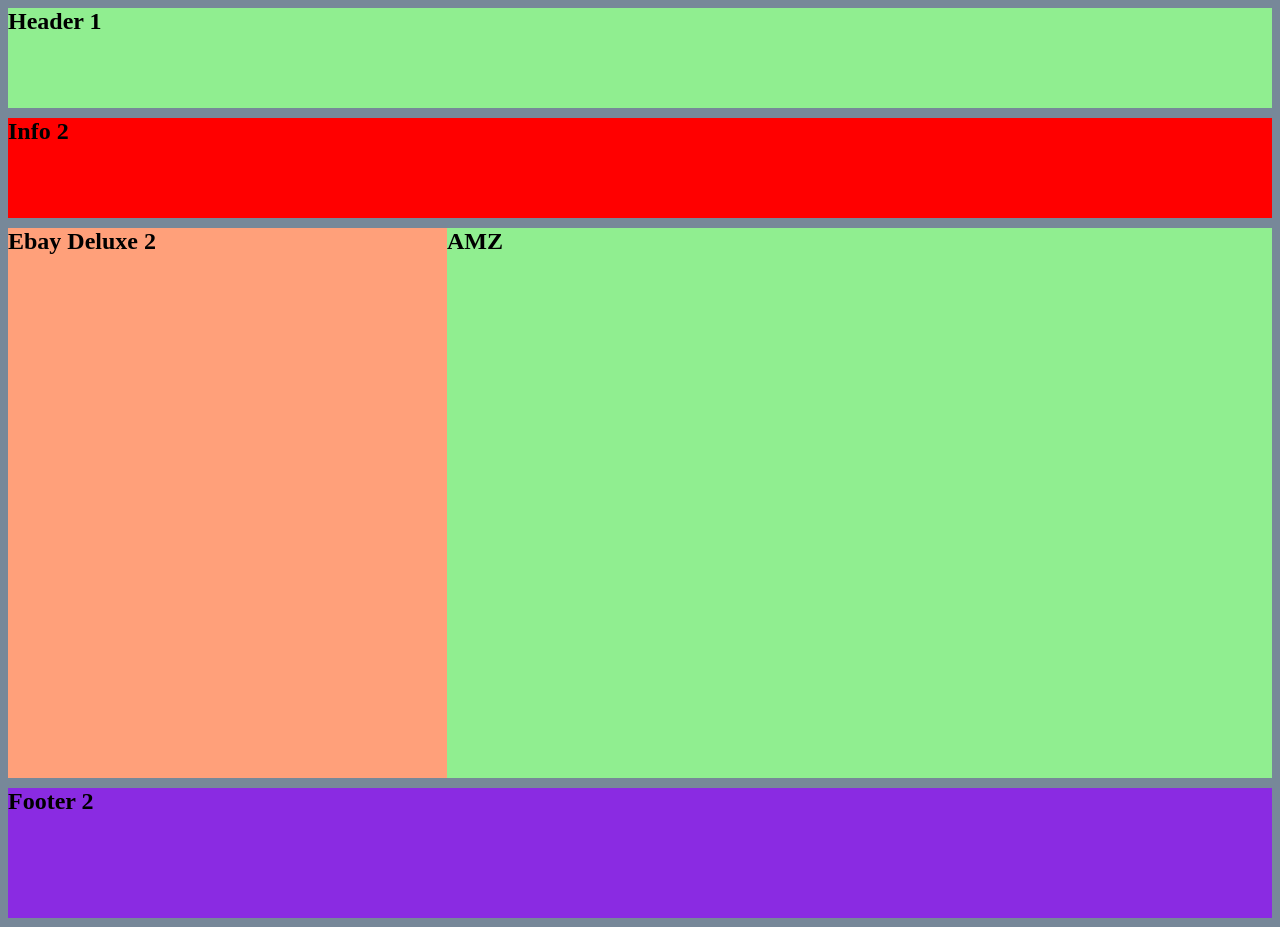
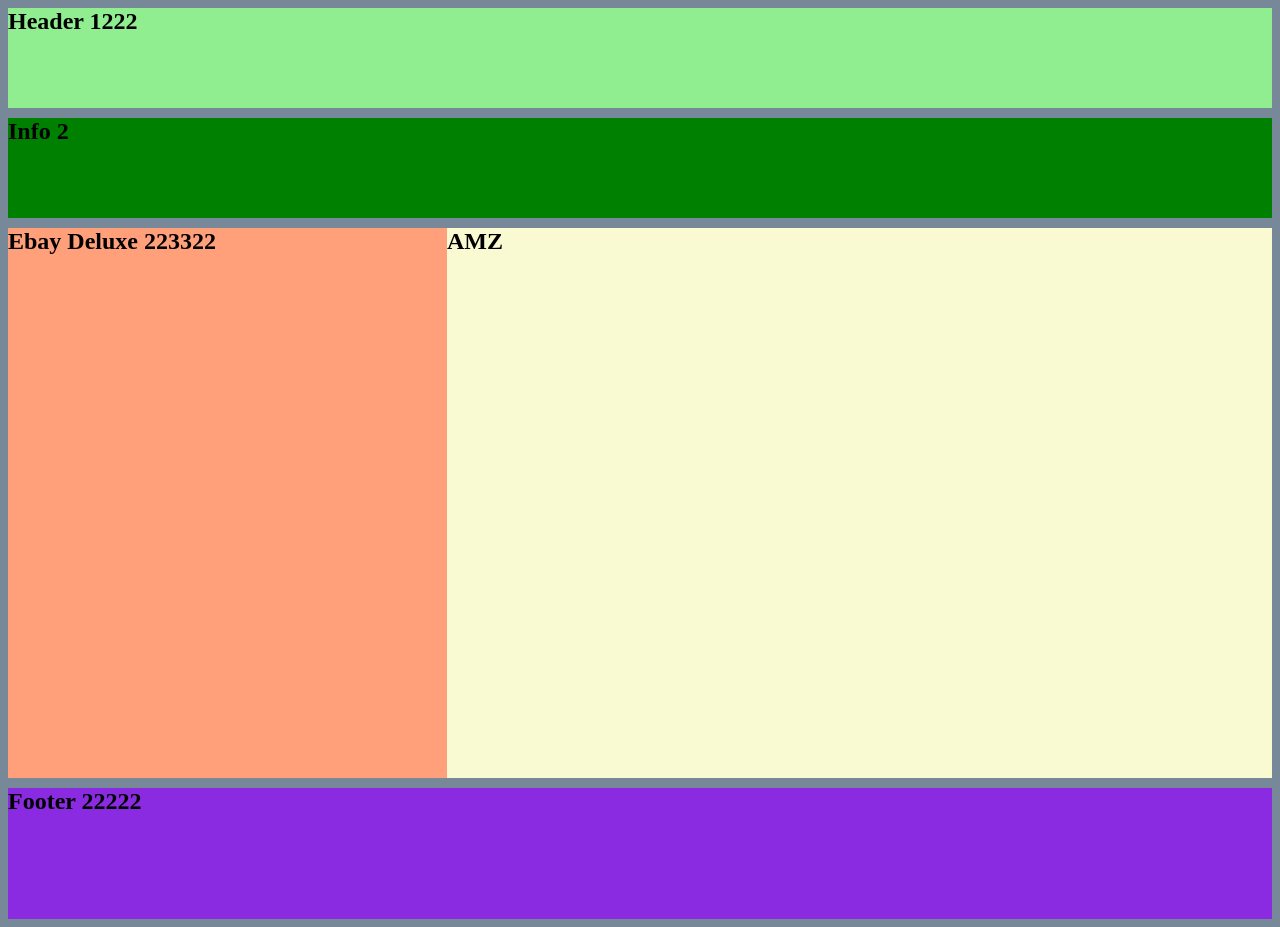
Before and after one commit to MrKlix/session1_homeworks, a plain HTML site: page index.html in a window 1280 px wide. Drawn offline with Linux system fonts and the light colour scheme.

Commit message:
letzter Test

```diff
--- a/index.html
+++ b/index.html
@@ -5,12 +5,12 @@
     <meta name="viewport" content="width=device-width, initial-scale=1.0">
     <meta http-equiv="X-UA-Compatible" content="ie=edge">
     <link rel="stylesheet" href="styles.css">
-    <title>Document</title>
+    <title>Document 33</title>
 </head>
 <body>
 
     <header>
-        <h2>Header 1</h2>
+        <h2>Header 1222</h2>
     </header>
 
     <main>
@@ -21,12 +21,12 @@
             <h2>AMZ</h2>
         </section>
         <section class="ebay">
-            <h2>Ebay Deluxe 2</h2>
+            <h2>Ebay Deluxe 223322</h2>
         </section>
     </main>
 
     <footer>
-        <h2>Footer 2</h2>
+        <h2>Footer 22222</h2>
     </footer>
 </body>
 </html>
--- a/styles.css
+++ b/styles.css
@@ -14,7 +14,7 @@ main {
 }
 
 .info {
-    background-color: red;
+    background-color: green;
     width: 0 auto;
     height: 100px;
     margin-bottom: 10px;
@@ -22,7 +22,7 @@ main {
 }
 
 .amz {
-    background-color: lightgreen;
+    background-color: lightgoldenrodyellow;
     width: 825px;
     height: 550px;
     float: right;
@@ -48,7 +48,7 @@ main {
 }
 
 footer {
-    height: 130px;
+    height: 131px;
     width: 0 auto;
     background-color: blueviolet;
 }
```
